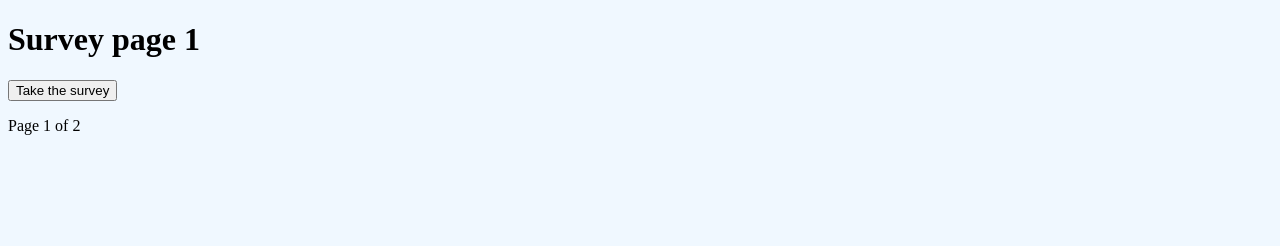
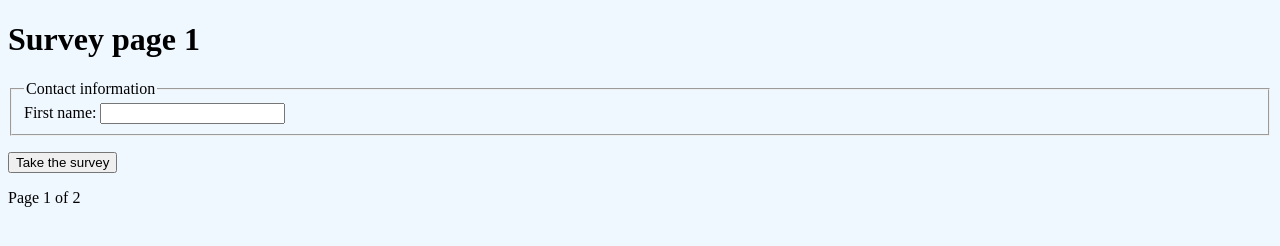
Before and after one commit to andersoneli/DigProdWebForms, a plain HTML site: page survey1.html in a window 1280 px wide. Drawn offline with Linux system fonts and the light colour scheme; files that its build step writes are made by us from their sources.

Commit message:
Update survey1.html

```diff
--- a/survey1.html
+++ b/survey1.html
@@ -9,6 +9,20 @@
 </head>
 <body>
     <h1>Survey page 1</h1>
+    <form action="">
+        <fieldset>
+            <legend> Contact information</legend>
+            <label for="fname">First name:
+                <input id="fname" type="text">
+            </label>
+        </fieldset>
+    </form>
+
+
+
+
+
+
     <p>
         <button onclick="window.location.href='./survey2.html';">
         Take the survey
```
